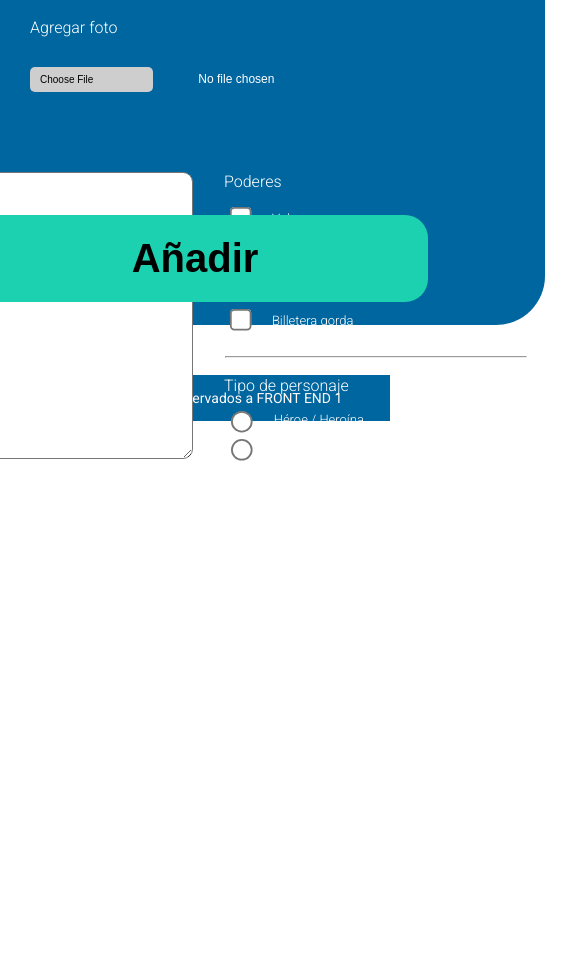
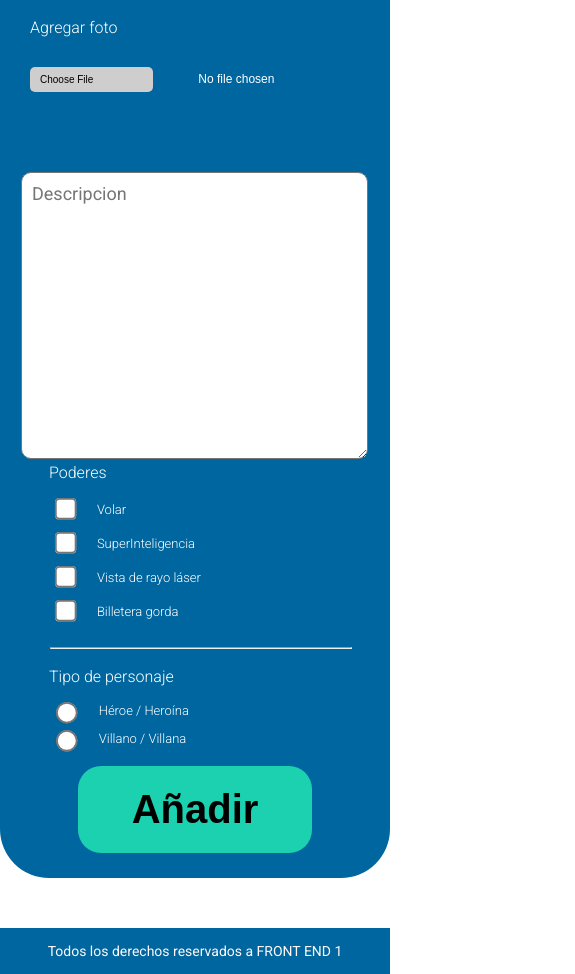
Before and after one commit to GersonHareb/formulario, a plain HTML site: page newhero.html in a window 390 px wide. Shown: the part 721-1695 px from the top of the page, 575 px wide, since content can reach past the window. Before the commit the page ends 1208 px from the top, so only its background shows below. Drawn offline with Linux system fonts and the light colour scheme.

Commit message:
resueltos conflictos con movil

```diff
--- a/css/style.css
+++ b/css/style.css
@@ -62,6 +62,7 @@
 }
 
 main {
+  min-height: 79.9vh;
   max-width: 1200px;
   margin: auto;
 }
@@ -148,6 +149,8 @@
 }
 
 footer{
+  position: relative;
+  bottom: 0;
     color: #FFF9F9;
     background-color: #00669f;
     padding: 15px;
@@ -251,6 +254,7 @@
   display: flex;
   flex-direction: row;
   justify-content: center;
+  flex-wrap: wrap;
   padding-top: 30px;
 }
 
@@ -311,3 +315,15 @@
   border-radius: 23px;
   font-weight:700 ;
 }
+
+@media (max-width:500px) {
+  .newhero{
+    height: auto;
+    padding-bottom: 100px;
+  }
+
+  .newhero button{
+    top: 92%;
+    width: 60%;
+  }
+}
```
